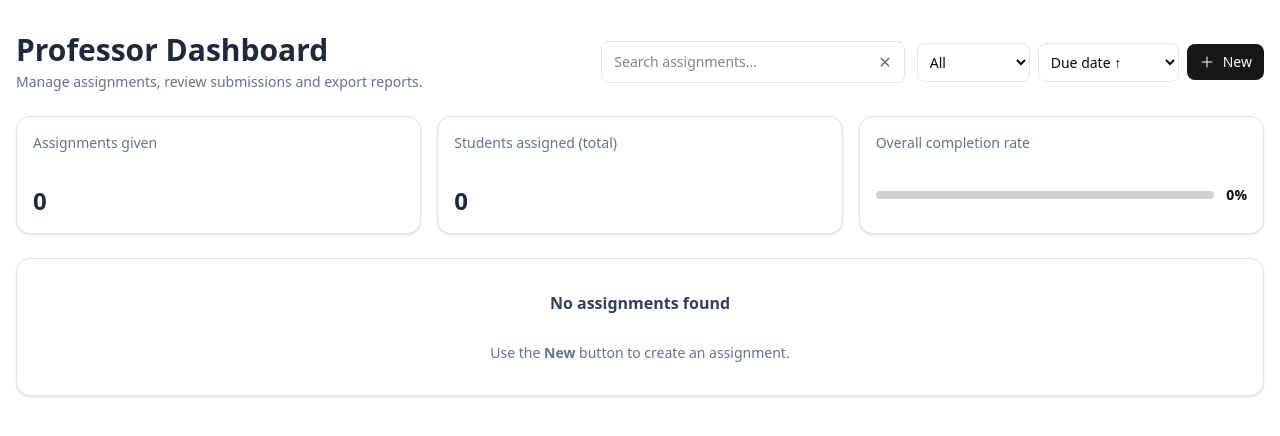
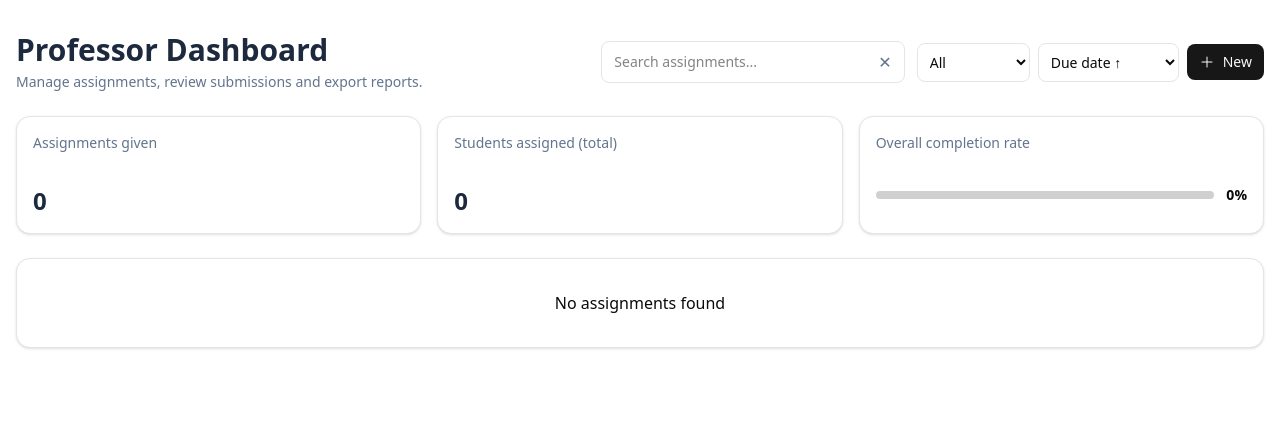
Before and after one commit to krish-goyal-04/AssignmentTracker, a React (Vite) app: page /professor/1 in a window 1280 px wide. Shown: the top 436 px of the page. Built offline with nearby package versions, Linux system fonts and the light colour scheme.

Commit message:
Removed some dupliate logic in ProfessorDashboard

```diff
--- a/src/pages/ProfessorDashboard.jsx
+++ b/src/pages/ProfessorDashboard.jsx
@@ -1,4 +1,4 @@
-import React, { useContext, useEffect, useState } from "react";
+/*import React, { useContext, useEffect, useState } from "react";
 import { AnimatePresence } from "framer-motion";
 import { Card } from "../components/ui/card";
 import { Button } from "../components/ui/button";
@@ -312,7 +312,7 @@ const ProfessorDashboard = () => {
 
   return (
     <div className="container mx-auto px-4 py-8">
-      {/* Header */}
+      {/* Header }
       <AssignmentHeader
         q={q}
         setQ={setQ}
@@ -323,14 +323,14 @@ const ProfessorDashboard = () => {
         openCreate={openCreate}
       />
 
-      {/* Top stats */}
+      {/* Top stats }
       <AssignmentStats
         assignmentsCount={stats.assignmentsCount}
         totalStudents={stats.totalStudents}
         completionRate={stats.completionRate}
       />
 
-      {/* Assignments list */}
+      {/* Assignments list }
       <div className="grid gap-6">
         {visibleAssignments.length === 0 ? (
           <Card className="p-8 text-center">
@@ -363,7 +363,7 @@ const ProfessorDashboard = () => {
         )}
       </div>
 
-      {/* Modal: Create/Edit assignment */}
+      {/* Modal: Create/Edit assignment }
       <AnimatePresence>
         {modalOpen && (
           <AssignmentModal
@@ -378,7 +378,7 @@ const ProfessorDashboard = () => {
         )}
       </AnimatePresence>
 
-      {/* toast */}
+      {/* toast }
       {toast && (
         <div className="fixed right-4 bottom-6 z-50">
           <div className="rounded-md bg-slate-800 text-white px-4 py-2 shadow">
@@ -391,3 +391,290 @@ const ProfessorDashboard = () => {
 };
 
 export default ProfessorDashboard;
+*/
+
+//Instead of professor name professor email is saved as email
+
+import React, { useContext, useEffect, useState } from "react";
+import { AnimatePresence } from "framer-motion";
+import { Card } from "../components/ui/card";
+import { AppContext } from "../context/AppContext";
+import { getAssignments, saveAssignments } from "../utils/storage";
+import { useParams } from "react-router-dom";
+
+import AssignmentHeader from "../components/AssignmentHeader";
+import AssignmentStats from "../components/AssignmentStats";
+import AssignmentModal from "../components/AssignmentModal";
+import AssignmentCard from "../components/AssignmentCard";
+
+const emptyAssignment = {
+  assignmentId: "",
+  title: "",
+  description: "",
+  professorId: "",
+  professorName: "",
+  dueDate: "",
+  driveTemplateLink: "",
+  studentsAssigned: [],
+  submissions: [],
+};
+
+const safePercent = (done, total) =>
+  !total ? 0 : Math.round((done / total) * 100);
+
+const formatDate = (iso) => {
+  try {
+    return new Date(iso).toLocaleDateString("en-GB", {
+      day: "numeric",
+      month: "short",
+      year: "numeric",
+    });
+  } catch {
+    return iso;
+  }
+};
+
+export default function ProfessorDashboard() {
+  const {
+    assignments: ctxAssign,
+    setAssignments,
+    user,
+  } = useContext(AppContext);
+
+  const local = getAssignments() || [];
+  const [assignments, setLocalAssignments] = useState(ctxAssign ?? local);
+
+  const params = useParams();
+  const professorId = params.professorId?.toUpperCase();
+  const professorName = user?.name ?? user?.email ?? "";
+
+  const [q, setQ] = useState("");
+  const [filter, setFilter] = useState("all");
+  const [sortBy, setSortBy] = useState("dueAsc");
+  const [active, setActive] = useState(null);
+  const [modalOpen, setModalOpen] = useState(false);
+  const [form, setForm] = useState(emptyAssignment);
+  const [editing, setEditing] = useState(null);
+  const [toast, setToast] = useState("");
+  const [saving, setSaving] = useState(false);
+
+  useEffect(() => {
+    if (ctxAssign) setLocalAssignments(ctxAssign);
+  }, [ctxAssign]);
+
+  const persist = (list) => {
+    if (setAssignments) setAssignments(list);
+    else saveAssignments(list);
+    setLocalAssignments(list);
+  };
+
+  const notify = (msg) => {
+    setToast(msg);
+    setTimeout(() => setToast(""), 2000);
+  };
+
+  const myAssignments = assignments.filter(
+    (a) => !a.professorId || a.professorId === professorId
+  );
+
+  const visibleAssignments = (() => {
+    let list = [...myAssignments];
+    const today = new Date();
+
+    if (q.trim()) {
+      const term = q.toLowerCase();
+      list = list.filter(
+        (a) =>
+          a.title.toLowerCase().includes(term) ||
+          a.description?.toLowerCase().includes(term) ||
+          (a.professorName || "").toLowerCase().includes(term)
+      );
+    }
+
+    if (filter === "dueSoon") {
+      list = list.filter((a) => {
+        const diff = (new Date(a.dueDate + "T23:59:59") - today) / 86400000;
+        return diff >= 0 && diff <= 7;
+      });
+    } else if (filter === "pastDue") {
+      list = list.filter((a) => new Date(a.dueDate) < today);
+    } else if (filter === "incomplete") {
+      list = list.filter((a) => {
+        const total = a.studentsAssigned?.length || 0;
+        const done =
+          a.submissions?.filter((s) => s.status === "completed").length || 0;
+        return done < total;
+      });
+    }
+
+    if (sortBy === "dueAsc")
+      list.sort((a, b) => new Date(a.dueDate) - new Date(b.dueDate));
+    else if (sortBy === "dueDesc")
+      list.sort((a, b) => new Date(b.dueDate) - new Date(a.dueDate));
+    else if (sortBy === "completionDesc")
+      list.sort((a, b) => {
+        const ra =
+          (a.submissions?.filter((s) => s.status === "completed").length || 0) /
+          (a.studentsAssigned?.length || 1);
+        const rb =
+          (b.submissions?.filter((s) => s.status === "completed").length || 0) /
+          (b.studentsAssigned?.length || 1);
+        return rb - ra;
+      });
+
+    return list;
+  })();
+
+  const stats = myAssignments.reduce(
+    (acc, a) => {
+      const total = a.studentsAssigned?.length || 0;
+      const done =
+        a.submissions?.filter((s) => s.status === "completed").length || 0;
+      return {
+        totalStudents: acc.totalStudents + total,
+        totalCompleted: acc.totalCompleted + done,
+        assignmentsCount: acc.assignmentsCount + 1,
+      };
+    },
+    { totalStudents: 0, totalCompleted: 0, assignmentsCount: 0 }
+  );
+
+  const openCreate = () => {
+    setForm({
+      ...emptyAssignment,
+      assignmentId: "A" + Date.now(),
+      professorId,
+      professorName,
+    });
+    setEditing(null);
+    setModalOpen(true);
+  };
+
+  const openEdit = (a) => {
+    setForm({ ...a });
+    setEditing(a.assignmentId);
+    setModalOpen(true);
+  };
+
+  const saveAssignment = (e) => {
+    e.preventDefault();
+    setSaving(true);
+
+    let list = [...assignments];
+
+    if (editing) {
+      list = list.map((a) => (a.assignmentId === editing ? form : a));
+    } else {
+      const submissions = (form.studentsAssigned || []).map((sid) => ({
+        studentId: sid,
+        status: "pending",
+        submittedOn: null,
+      }));
+      list.push({ ...form, submissions });
+    }
+
+    persist(list);
+    notify(editing ? "Assignment updated" : "Assignment created");
+    setSaving(false);
+    setModalOpen(false);
+  };
+
+  const deleteAssignment = (id) => {
+    if (!confirm("Delete assignment?")) return;
+    const list = assignments.filter((a) => a.assignmentId !== id);
+    persist(list);
+    notify("Assignment deleted");
+  };
+
+  const toggleStudentStatus = (aId, sId) => {
+    const next = assignments.map((a) => {
+      if (a.assignmentId !== aId) return a;
+      const subs = [...a.submissions];
+      const i = subs.findIndex((s) => s.studentId === sId);
+
+      if (i === -1) {
+        subs.push({
+          studentId: sId,
+          status: "completed",
+          submittedOn: new Date().toISOString().slice(0, 10),
+        });
+      } else {
+        const s = subs[i];
+        subs[i] = {
+          ...s,
+          status: s.status === "completed" ? "pending" : "completed",
+          submittedOn:
+            s.status === "completed"
+              ? null
+              : new Date().toISOString().slice(0, 10),
+        };
+      }
+
+      return { ...a, submissions: subs };
+    });
+
+    persist(next);
+    notify("Updated submission status");
+  };
+
+  return (
+    <div className="container mx-auto px-4 py-8">
+      <AssignmentHeader
+        q={q}
+        setQ={setQ}
+        filter={filter}
+        setFilter={setFilter}
+        sortBy={sortBy}
+        setSortBy={setSortBy}
+        openCreate={openCreate}
+      />
+
+      <AssignmentStats
+        assignmentsCount={stats.assignmentsCount}
+        totalStudents={stats.totalStudents}
+        completionRate={safePercent(stats.totalCompleted, stats.totalStudents)}
+      />
+
+      <div className="grid gap-6">
+        {visibleAssignments.length === 0 ? (
+          <Card className="p-8 text-center">No assignments found</Card>
+        ) : (
+          visibleAssignments.map((a) => (
+            <AssignmentCard
+              key={a.assignmentId}
+              assignment={a}
+              active={active === a.assignmentId}
+              onToggleDetails={() =>
+                setActive(active === a.assignmentId ? null : a.assignmentId)
+              }
+              onEdit={openEdit}
+              onDelete={deleteAssignment}
+              onToggleStatus={toggleStudentStatus}
+              formatDate={formatDate}
+            />
+          ))
+        )}
+      </div>
+
+      <AnimatePresence>
+        {modalOpen && (
+          <AssignmentModal
+            onClose={() => setModalOpen(false)}
+            onSave={saveAssignment}
+            form={form}
+            setForm={setForm}
+            editing={editing}
+            saving={saving}
+            isOpen={modalOpen}
+          />
+        )}
+      </AnimatePresence>
+
+      {toast && (
+        <div className="fixed right-4 bottom-6 z-50 bg-slate-800 text-white px-4 py-2 rounded-md shadow">
+          {toast}
+        </div>
+      )}
+    </div>
+  );
+}
```
